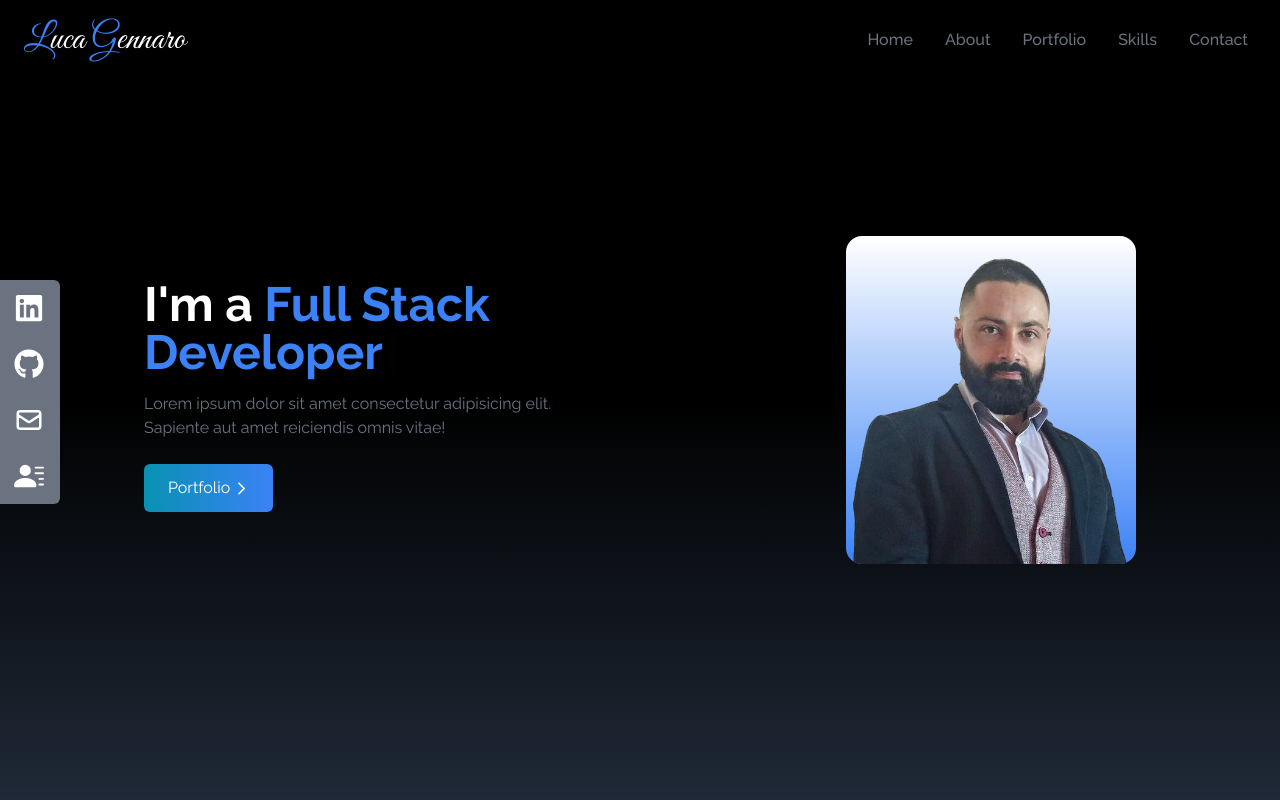
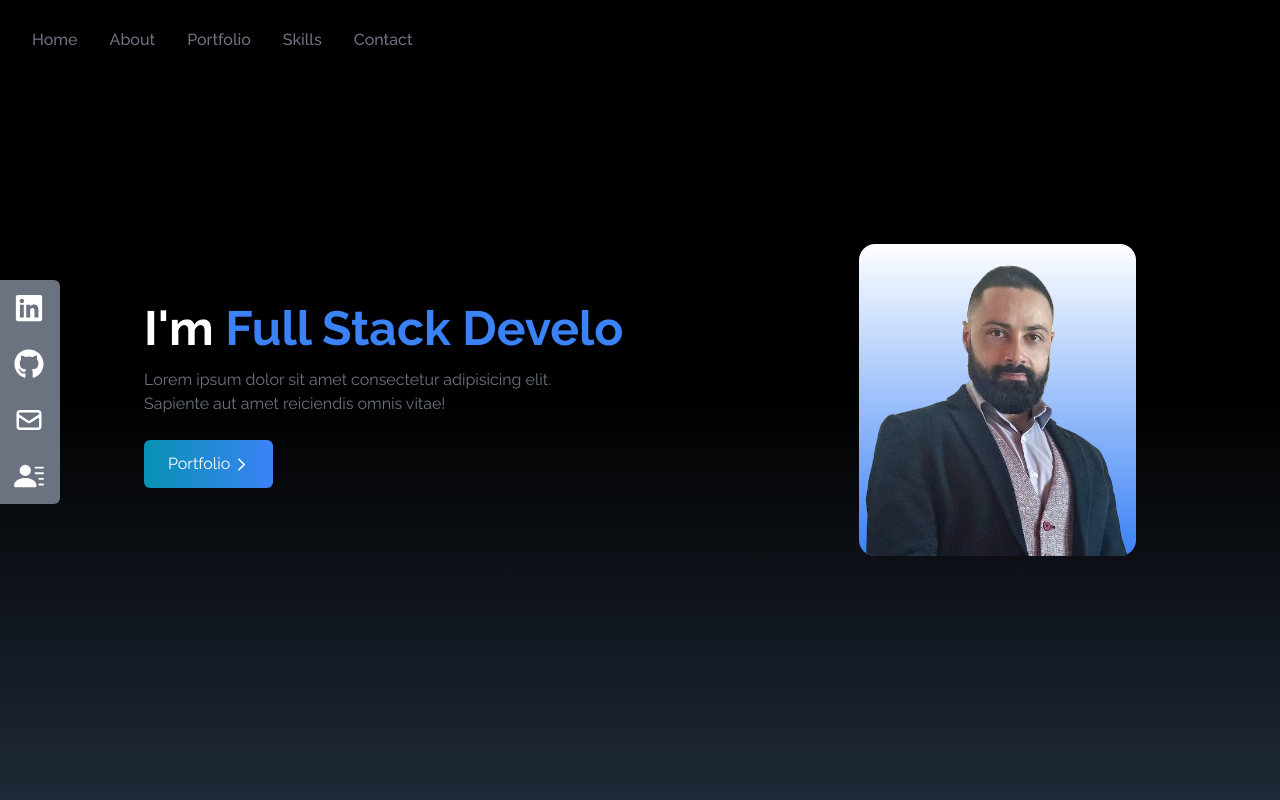
Before and after one commit to luca-gennaro/My-Portfolio, a React (Create React App) app: page / in a window 1280 px wide. Shown: the top 800 px of the page. Built offline with nearby package versions, Linux system fonts and the light colour scheme.

Commit message:
fix typewriter

```diff
--- a/src/components/Home.jsx
+++ b/src/components/Home.jsx
@@ -7,8 +7,9 @@ import { Link } from "react-scroll";
 const Home = () => {
 
     const [text] = useTypewriter({
-        words: ["IT and technology enthusiast", "Full Stack Developer"],
+        words: ["Luca", "IT enthusiast", "Full Stack Developer"],
         deleteSpeed: 30,
+        loop: 0
     })
 
     return (
@@ -17,9 +18,9 @@ const Home = () => {
         >
             <div className='max-w-screen-lg mx-auto flex flex-col items-center justify-center h-full px-4 md:flex-row'>
 
-                <div className='flex flex-col justify-center h-full'>
+                <div className='flex flex-col justify-center h-full w-full md:w-2/3' >
                     <h2 className='text-4xl sm:text-5xl font-bold text-white'>
-                        I'm a  <span className='text-blue-500'>{text}</span><Cursor />
+                        I'm <span className='text-blue-500'>{text}</span><Cursor />
                     </h2>
                     <p className='text-gray-500 py-4 max-w-md'>
                         Lorem ipsum dolor sit amet consectetur adipisicing elit. Sapiente aut amet reiciendis omnis vitae!
--- a/src/components/NavBar.jsx
+++ b/src/components/NavBar.jsx
@@ -31,11 +31,7 @@ const NavBar = () => {
     ]
 
     return (
-        <div className='flex justify-between items-center w-full h-20 text-white bg-black fixed px-4'>
-            <div>
-                <h1 className='text-4xl font-signature ml-2'><span className='text-blue-500'>L</span>uca <span className='text-blue-500'>G</span>ennaro</h1>
-            </div>
-
+        <div className='flex items-center w-full h-20 text-white bg-black fixed px-4'>
             <ul className='hidden md:flex'>
                 {links.map(({ id, link }) => (
                     <li key={id}
```
